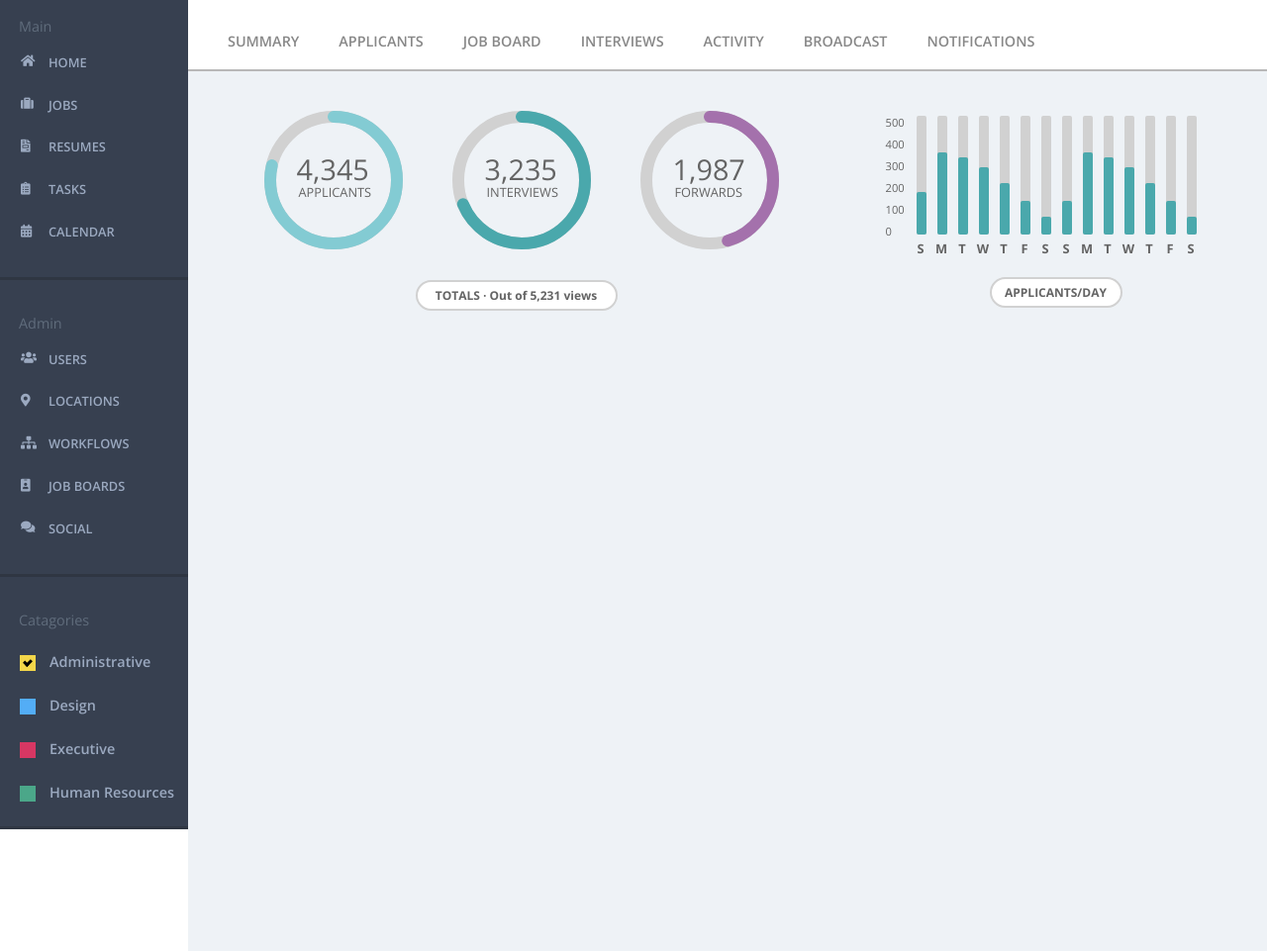
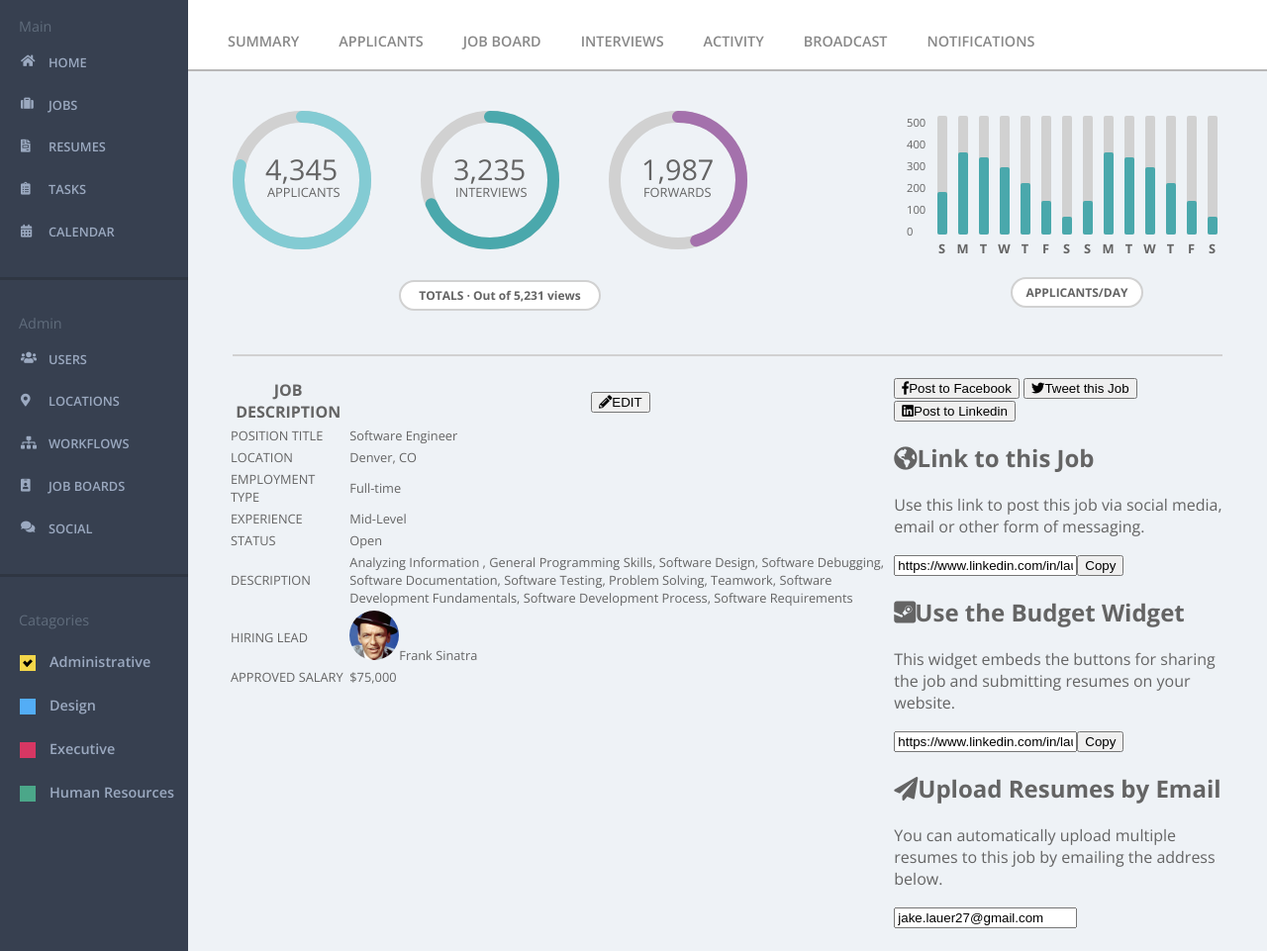
Before and after one commit to jakelauer27/jl-comp-challenge-3, a plain HTML site: page index.html in a window 1280 px wide. Shown: the part 168-1129 px from the top of the page at 99% size. Drawn offline with nearby package versions, Linux system fonts and the light colour scheme.

Commit message:
Add HTML for job description section

```diff
--- a/index.html
+++ b/index.html
@@ -270,10 +270,72 @@
             <h3 class="main-chart-label full-bar-chart-label">APPLICANTS/DAY</h3>
           </section>
         </article>
-      <article class="job-section">
-      </article>
-      <article class="contact-section">
-      </article>
+      <section class="job-description-container">
+        <article class="description">
+          <table class="job-description-table">
+            <tr>
+              <th>JOB DESCRIPTION</th>
+              <th><button class="edit-job-button"><i class="fas fa-pencil-alt"></i>EDIT</button></th>
+            </tr>
+            <tr>
+              <td>POSITION TITLE</td>
+              <td>Software Engineer</td>
+            </tr>
+            <tr>
+              <td>LOCATION</td>
+              <td>Denver, CO</td>
+            </tr>
+            <tr>
+              <td>EMPLOYMENT TYPE</td>
+              <td>Full-time</td>
+            </tr>
+            <tr>
+              <td>EXPERIENCE</td>
+              <td>Mid-Level</td>
+            </tr>
+            <tr>
+              <td>STATUS</td>
+              <td>Open</td>
+            </tr>
+            <tr>
+                <td>DESCRIPTION</td>
+                <td>Analyzing Information , General Programming Skills,
+                  Software Design, Software Debugging, Software Documentation,
+                  Software Testing, Problem Solving, Teamwork, Software
+                  Development Fundamentals, Software Development Process,
+                  Software Requirements</td>
+            </tr>
+            <tr>
+              <td>HIRING LEAD</td>
+              <td><img src="images/frank-sinatra.jpg" rel="frank-sinatra-profile-pic" class="frank-pic">Frank Sinatra</td>
+            </tr>
+            <tr>
+              <td>APPROVED SALARY</td>
+              <td>$75,000</td>
+            </tr>
+          </table>
+        </article>
+        <article class="social">
+          <button class="facebook"><i class="fab fa-facebook-f"></i>Post to Facebook</button>
+          <button class="twitter"><i class="fab fa-twitter"></i>Tweet this Job</button>
+          <button class="linked-in"><i class="fab fa-linkedin"></i>Post to Linkedin</button>
+        </article>
+        <article class="link">
+          <h2><i class="fas fa-globe-americas"></i>Link to this Job</h2>
+          <p>Use this link to post this job via social media, email or other form of messaging.</p>
+          <input type="text" value="https://www.linkedin.com/in/lauerj/"><button onclick="myFunction()">Copy</button>
+        </article>
+        <article class="budget">
+            <h2><i class="fab fa-steam-square"></i>Use the Budget Widget</h2>
+            <p>This widget embeds the buttons for sharing the job and submitting resumes on your website.</p>
+            <input type="text" value="https://www.linkedin.com/in/lauerj/"><button onclick="myFunction()">Copy</button>
+        </article>
+        <article class="email">
+            <h2><i class="fas fa-paper-plane"></i>Upload Resumes by Email</h2>
+            <p>You can automatically upload multiple resumes to this job by emailing the address below.</p>
+            <input type="text" value="jake.lauer27@gmail.com">
+        </article>
+      </section>
   </main>
   <script src="scripts.js"></script>
 </body>
--- a/style.css
+++ b/style.css
@@ -196,6 +196,10 @@ main {
 
 /*SIDEBAR////////////////////////////////////*/
 
+aside {
+  background-color:rgb(55, 64, 80);
+}
+
 aside section {
   background-color:rgb(55, 64, 80);
   border-bottom: 3px solid rgb(47, 54, 66);
@@ -266,6 +270,10 @@ aside tr:hover {
 }
 
 /*CHECKBOX STYLING*/
+
+.catagories-sidebar {
+  border-bottom: none;
+}
 
 .catagories-form {
   margin-top: 18px;
@@ -344,12 +352,15 @@ main {
   color: rgb(100, 100, 100);
 }
 
-/*Charts Section*/
+/*Charts Section/////////////////////////////////////*/
 
 .charts-section {
+  border-bottom: 2px solid #d1d1d1;
   display: flex;
-  justify-content: space-around;
+  justify-content: space-between;
   align-items: center;
+  margin: 0 45px;
+  padding-bottom: 30px;
 }
 
 /*CIRCLE CHARTS*/
@@ -363,6 +374,10 @@ main {
   position: relative;
   width: 120px;
   margin: 30px 50px 30px 20px;
+}
+
+.applicants-circle-chart {
+  margin-left: -10px;
 }
 
 .circle-chart-label {
@@ -444,11 +459,10 @@ main {
 
 /*BAR CHART*/
 
-
 .bar-chart {
   align-content: flex-start;
   display: flex;
-  margin: 0 20px;
+  margin: 0;
   position: relative;
 }
 
@@ -528,3 +542,45 @@ main {
     height: 100;
   }
 }
+
+/*JOB DESCRIPTION SECTION /////////////*/
+
+.job-description-container {
+  display: grid;
+  grid-template-columns: 2fr 1fr;
+  grid-template-areas:
+    "description social"
+    "description link"
+    "description budget"
+    "description email";
+  padding: 20px 40px;
+}
+
+/*JOB DESCRIPTION*/
+
+.description {
+  grid-area: description;
+}
+
+.frank-pic {
+  width: 50px;
+  border-radius: 50%;
+}
+
+/*MEDIA CONTENT*/
+
+.social {
+  grid-area: social;
+}
+
+.link {
+  grid-area: link;
+}
+
+.budget {
+  grid-area: budget;
+}
+
+.email {
+  grid-area: email;
+}
```
Also changed, not shown: images/frank-sinatra.jpg (added).
